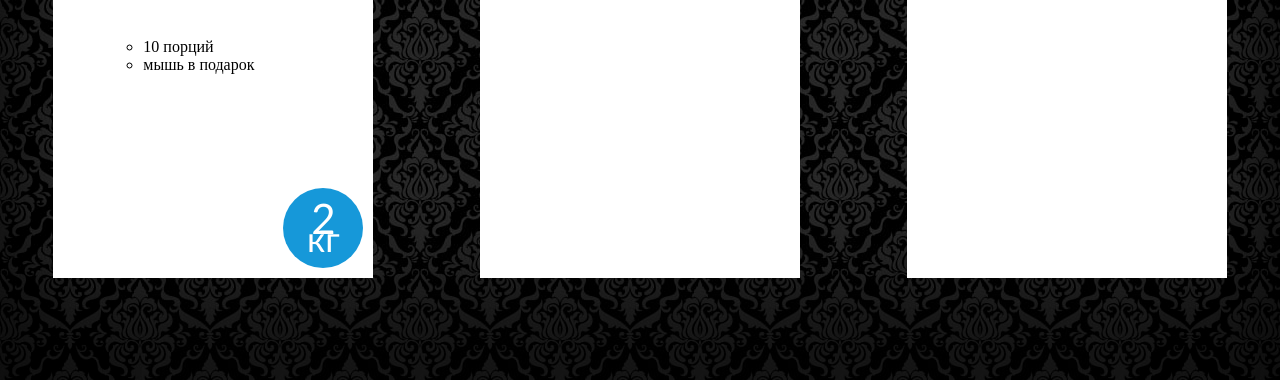
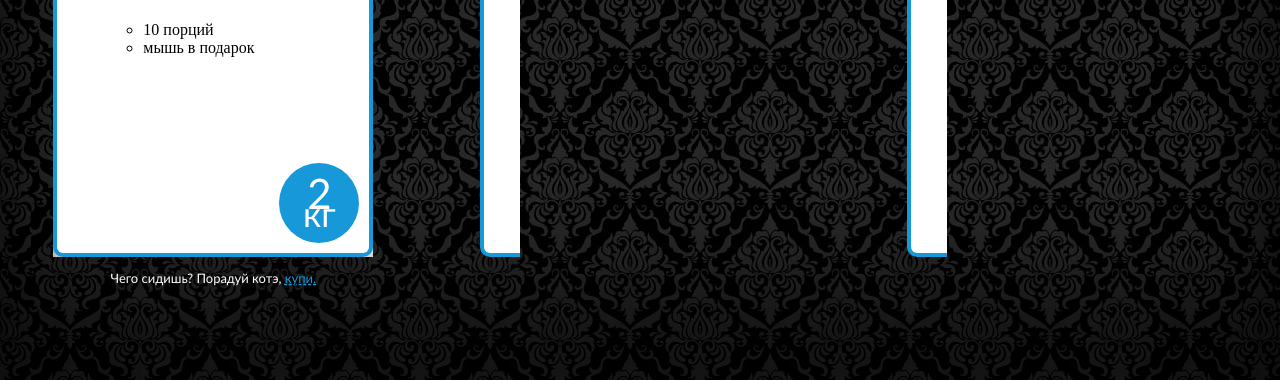
Before and after one commit to Verlevina/funbox, a website: page source/index.html in a window 1280 px wide. Shown: the part 420-800 px from the top of the page. Drawn offline with nearby package versions, Linux system fonts and the light colour scheme; files that its build step writes are made by us from their sources; files whose address does not match are found by name.

Commit message:
вариант с before after

```diff
--- a/source/index.html
+++ b/source/index.html
@@ -16,7 +16,7 @@
       <input class="product-list__input" id="inputFuaGra" type="checkbox" name="product" value="фуа-гра">
       <label for="inputFuaGra">
         <div class="product-list__wrapper">
-          <span class="product-list__message">Сказочное заморское яство</span>
+          <span class="product-list__description">Сказочное заморское яство</span>
           <h3 class="product-list__title">Нямушка <br> <span>с фуа-гра</span></h3>
           <ul class="product-description__list">
             <li class="product-description__item">10 порций</li>
@@ -26,6 +26,7 @@
           <small>кг</small></div>
         </div>
       </label>
+      <p class="product-list__message">Чего сидишь? Порадуй котэ, <a href="#">купи.</a></p>
     </li>
     <li class="product-list__item">
       <input class="product-list__input" id="inputFish" type="checkbox" name="product" value="рыба">
--- a/source/scss/page-body.scss
+++ b/source/scss/page-body.scss
@@ -16,4 +16,5 @@
 .page-body__wrapper {
     margin: auto;
     width: 100%;
+    max-width: 1280px;
 }
--- a/source/scss/product-list.scss
+++ b/source/scss/product-list.scss
@@ -16,14 +16,49 @@
 }
 
 .product-list__input + label {
+  position: relative;
   display: block;
   box-sizing: border-box;
   width: 320px;
   min-height: 480px;
+
+  &::before {
+    border-bottom: 4px solid #1698d9;
+    border-radius: 0 0 0 10px;
+    border-left: 4px solid #1698d9;
+    top: 44px;
+    left: 0;
+    width: 40px;
+    height: 436px;
+    content: "";
+    position: absolute;
+    box-sizing: border-box;
+    display: block;
     background: white;
   }
 
+  &::after {
+    top: 2px;
+    left: 16px;
+    width: 29px;
+    height: 60px;
+    border-left: 3px solid #1698d9;
+    transform: rotate(41deg);
+    z-index: -1;
+    content: "";
+    position: absolute;
+    box-sizing: border-box;
+    display: block;
+    background: white;
+  }
+}
+
 .product-list__wrapper {
+  position: relative;
+  border-bottom: 4px solid $blue;
+  border-right: 4px solid $blue;
+  border-top: 4px solid $blue;
+  border-radius: 0 10px 10px 0;
   width: 280px;
   height: 480px;
   margin-left: 40px;
@@ -31,10 +66,26 @@
   padding: 10px;
   display: flex;
   flex-direction: column;
+  background-color: white;
+
+  &::before {
+    content: "";
+    position: absolute;
+    display: block;
+    height: 400px;
+    width: 320px;
+    bottom: -4px;
+    left: -40px;
+    z-index: -1;
+    background-color: white;
+    background-image: url("");
+    background-repeat: no-repeat;
+
+  }
 }
 
 .product-list__weight {
-  display:flex;
+  display: flex;
   flex-direction: column;
   justify-content: center;
   margin-top: auto;
@@ -50,7 +101,7 @@
   text-align: center;
 }
 
-.product-list__message {
+.product-list__description {
   font-size: 16px;
   font-family: "Trebuchet MS";
   color: rgb(102, 102, 102);
@@ -59,7 +110,6 @@
 }
 
 .product-list__title {
-
   font-size: 48px;
   font-family: "Trebuchet MS";
   color: rgb(0, 0, 0);
@@ -76,3 +126,17 @@
   line-height: 1.2;
   text-align: left;
 }
+
+.product-list__message {
+  font-size: 13px;
+  font-family: "Trebuchet MS";
+  color: rgb(255, 255, 255);
+  line-height: 1.231;
+  text-align: center;
+  text-shadow: 0px 1px 0px rgba(0, 0, 0, 0.004);
+}
+
+.product-list__message a {
+  color: $blue;
+  text-decoration-style: dashed;
+}
```
Also changed, not shown: source/img/itemImageBg.png (added). Lines whose indentation alone changed are shown as unchanged.
